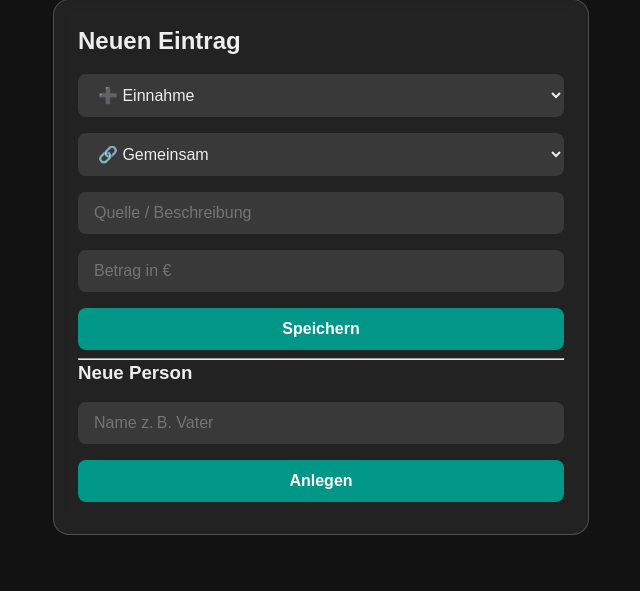
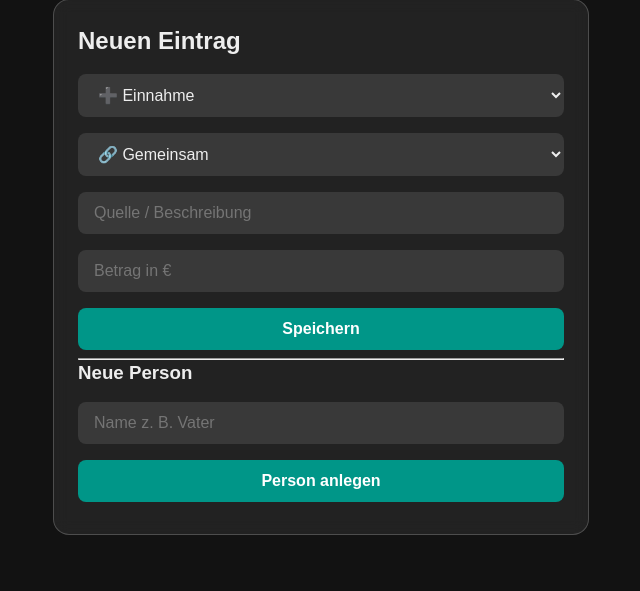
Before and after one commit to faresbadawi/finanz_webapp, a Flask app: page / in a window 1280 px wide. Shown: the part 283-874 px from the top of the page, without its empty margins (319-959 px from the left). Run offline with Flask 2, Linux system fonts and the light colour scheme; data that the repository does not hold is empty.

Commit message:
Update index.html

```diff
--- a/templates/index.html
+++ b/templates/index.html
@@ -1,7 +1,7 @@
 {% extends "base.html" %}
 {% block content %}
 <div class="glass-card balance-card">
-  <h2><i class="fas fa-chart-pie"></i> Saldo Übersicht</h2>
+  <h2>Saldo Übersicht</h2>
   <ul>
     {% for name, bal in balances %}
       <li class="{{ 'positive' if bal>=0 else 'negative' }}">
@@ -13,7 +13,7 @@
 </div>
 
 <div class="glass-card form-card">
-  <h2><i class="fas fa-edit"></i> Neuen Eintrag</h2>
+  <h2>Neuen Eintrag</h2>
   <form method="post">
     <select name="type">
       <option value="income">➕ Einnahme</option>
@@ -27,13 +27,13 @@
     </select>
     <input type="text" name="source_desc" placeholder="Quelle / Beschreibung" required>
     <input type="number" step="0.01" name="amount" placeholder="Betrag in €" required>
-    <button type="submit"><i class="fas fa-save"></i> Speichern</button>
+    <button type="submit">Speichern</button>
   </form>
   <hr>
-  <h3><i class="fas fa-user-plus"></i> Neue Person</h3>
+  <h3>Neue Person</h3>
   <form action="{{ url_for('add_person') }}" method="post">
-    <input type="text" name="person_name" placeholder="Name z. B. Vater" required>
-    <button type="submit"><i class="fas fa-user"></i> Anlegen</button>
+    <input type="text" name="person_name" placeholder="Name z. B. Vater" required>
+    <button type="submit">Person anlegen</button>
   </form>
 </div>
 {% endblock %}
```
